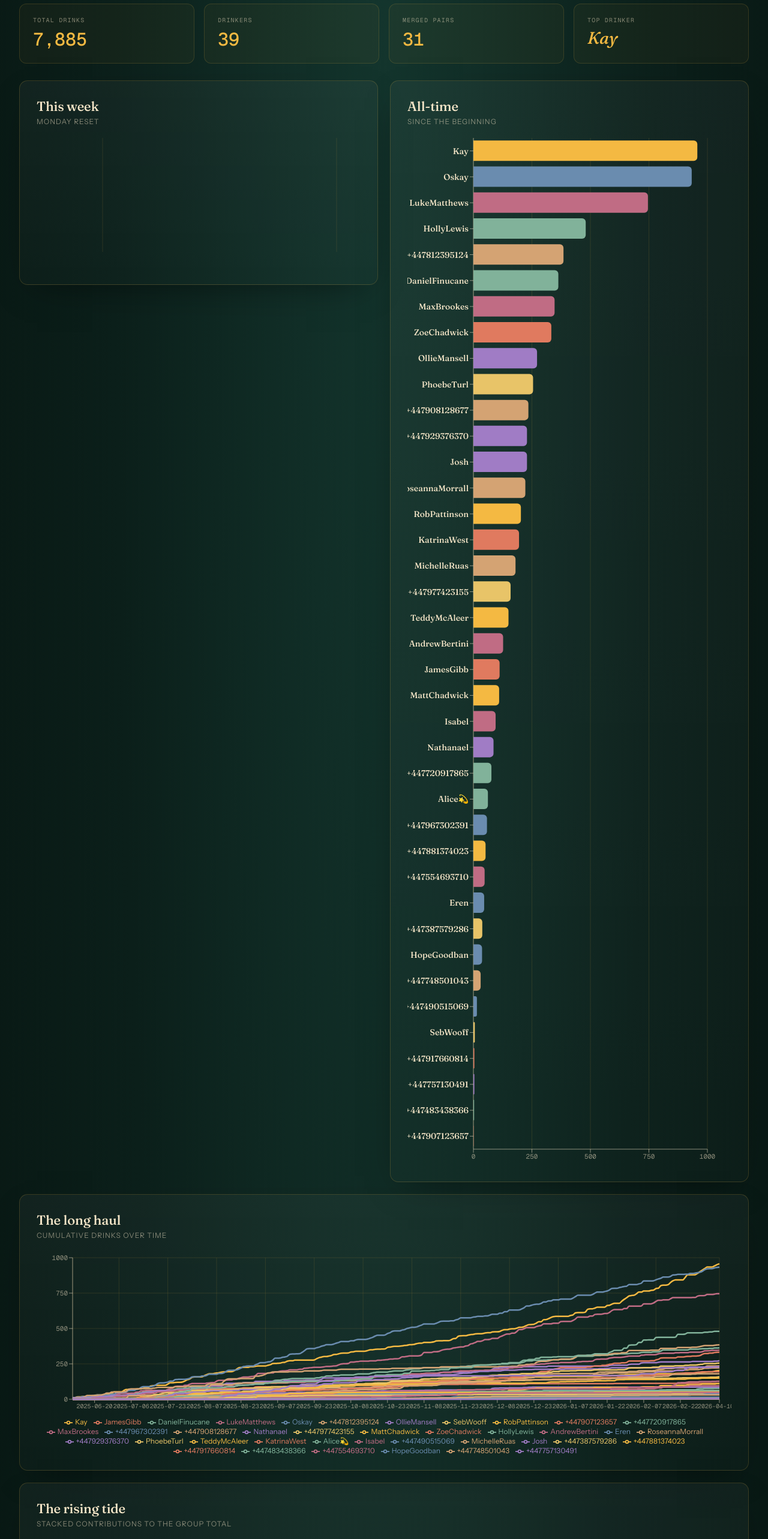
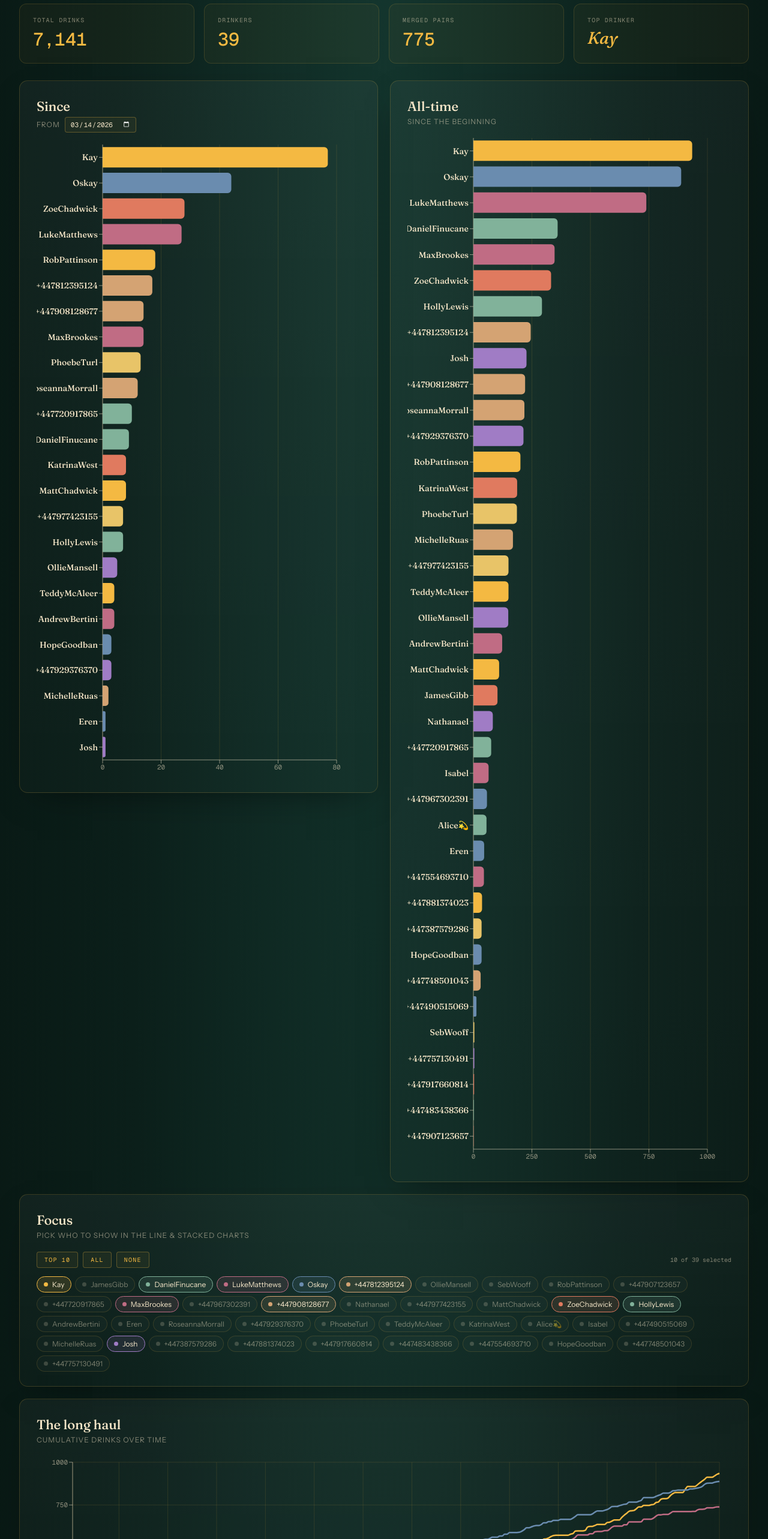
Before and after one commit to ElectrcPanoptic/road-to-10000-beers, a React (Vite) app: page / in a window 1280 px wide. Shown: the part 234-2800 px from the top of the page at 60% size. Built offline with nearby package versions, Linux system fonts and the light colour scheme.

Commit message:
Update App.jsx

```diff
--- a/src/App.jsx
+++ b/src/App.jsx
@@ -184,49 +184,25 @@ function extractMessageValue(body, { includePhotos = true } = {}) {
    ========================================================================== */
 
 /* ----------------------------------------------------------------------------
-   Checkpoint-anchored deduplication.
-
-   Each posted number is the group's running drink counter — authoritative.
-   Walk events in chronological order; the LAST legitimate numeric message
-   (ignoring typos that jump wildly up) tells us the true drink count at
-   that point in time. Any raw row count > (last_number + rows_since) means
-   some rows are duplicates (photo + number pairs for the same drink).
-
-   We remove the excess by preferentially dropping the photo half of
-   same-author-same-minute photo→number adjacent pairs, working backwards
-   from the most recent (closest to the anchor, most reliable signal). This
-   matches the reporting pattern Luke described: someone posts a photo,
-   then types the new counter value as a follow-up message for the same
-   drink.
-
-   If the toggle is off, every row is kept as a distinct drink.
+   Aggressive same-time deduplication.
+
+   Common posting pattern in this group: someone posts a photo, then in the
+   next minute types the new counter value as a follow-up message for the
+   SAME drink. Treat those two rows as one drink. If the toggle is off,
+   every row is kept as a distinct drink.
+
+   Rules:
+     · Both rows are from the same author.
+     · They're adjacent in time order (nobody else posted between them).
+     · Their timestamps are within DEDUPE_WINDOW_MS of each other.
+     · One is a media row and the other is a numeric row (either order).
+
+   Heads up: because your chat's running counter increments once per row
+   (including double-posts), the dedup'd total will be LOWER than the
+   counter's current value. That's the honest count of distinct drinks.
    --------------------------------------------------------------------------- */
 
-// Max plausible jump between two consecutive numeric checkpoints. Anything
-// larger is treated as a typo. In a group of ~33 people, even the most
-// prolific day is well under 1000 drinks.
-const MAX_CHECKPOINT_JUMP = 1000;
-
-function findLastCheckpoint(typed) {
-  let lastNum = null;
-  let lastRow = -1;
-  for (let i = 0; i < typed.length; i++) {
-    const e = typed[i];
-    if (e.number == null) continue;
-    if (lastNum == null) {
-      // First checkpoint: accept if the number doesn't wildly exceed the
-      // number of rows seen so far
-      if (e.number <= i + 1 + MAX_CHECKPOINT_JUMP) {
-        lastNum = e.number;
-        lastRow = i;
-      }
-    } else if (e.number > lastNum && e.number < lastNum + MAX_CHECKPOINT_JUMP) {
-      lastNum = e.number;
-      lastRow = i;
-    }
-  }
-  return lastNum == null ? null : { row: lastRow, number: lastNum };
-}
+const DEDUPE_WINDOW_MS = 2 * 60 * 1000;
 
 function buildDrinkEvents(messages, opts = {}) {
   const { mergePairs = true, includePhotos = true } = opts;
@@ -243,40 +219,19 @@ function buildDrinkEvents(messages, opts = {}) {
     return typed.map((t) => ({ ...t, count: 1 }));
   }
 
-  const checkpoint = findLastCheckpoint(typed);
-  if (!checkpoint) {
-    return typed.map((t) => ({ ...t, count: 1 }));
-  }
-
-  // Implied true total at the end of the chat:
-  //   checkpoint number + rows posted after the checkpoint
-  const impliedTotal = checkpoint.number + (typed.length - checkpoint.row - 1);
-  const excess = typed.length - impliedTotal;
-  if (excess <= 0) {
-    return typed.map((t) => ({ ...t, count: 1 }));
-  }
-
-  // Collect all same-author same-minute photo→number adjacent pairs.
-  // These are the candidates for removal (drop the photo half).
-  const pairs = [];
+  const toRemove = new Set();
   for (let i = 0; i < typed.length - 1; i++) {
+    if (toRemove.has(i) || toRemove.has(i + 1)) continue;
     const a = typed[i];
     const b = typed[i + 1];
-    if (
-      a.kind === "media" &&
-      b.kind === "number" &&
-      a.author === b.author &&
-      a.date.getTime() === b.date.getTime()
-    ) {
-      pairs.push(i); // the photo row index
-    }
-  }
-
-  // Remove `excess` rows, preferring the most recent pairs (nearer to the
-  // anchor → higher confidence they represent the pattern we've verified).
-  const toRemove = new Set();
-  for (let k = pairs.length - 1; k >= 0 && toRemove.size < excess; k--) {
-    toRemove.add(pairs[k]);
+    if (b.date - a.date > DEDUPE_WINDOW_MS) continue;
+    if (a.author !== b.author) continue;
+    const oneOfEach =
+      (a.kind === "media" && b.kind === "number") ||
+      (a.kind === "number" && b.kind === "media");
+    if (oneOfEach) {
+      toRemove.add(i + 1); // drop the later row, keep the earlier timestamp
+    }
   }
 
   const events = [];
@@ -613,7 +568,11 @@ function Leaderboard({ data, title, subtitle, people }) {
   );
 }
 
-function CumulativeChart({ rows, people }) {
+function CumulativeChart({ rows, people, selectedPeople }) {
+  // If selectedPeople is a Set, show only those; otherwise show all
+  const visible = selectedPeople
+    ? people.filter((p) => selectedPeople.has(p))
+    : people;
   return (
     <Panel title="The long haul" subtitle="Cumulative drinks over time">
       <ResponsiveContainer width="100%" height={340}>
@@ -635,7 +594,7 @@ function CumulativeChart({ rows, people }) {
             labelStyle={{ color: "#f5e6c8" }}
           />
           <Legend wrapperStyle={{ fontFamily: "'Instrument Sans', sans-serif", fontSize: 12 }} />
-          {people.map((p) => (
+          {visible.map((p) => (
             <Line
               key={p}
               type="monotone"
@@ -644,6 +603,7 @@ function CumulativeChart({ rows, people }) {
               strokeWidth={2.5}
               dot={false}
               activeDot={{ r: 5 }}
+              isAnimationActive={false}
             />
           ))}
         </LineChart>
@@ -772,13 +732,17 @@ function SeasonalitySparkline({ seasonal }) {
   );
 }
 
-function StackedCumulativeChart({ rows, people }) {
+function StackedCumulativeChart({ rows, people, selectedPeople }) {
+  const visible = selectedPeople
+    ? people.filter((p) => selectedPeople.has(p))
+    : people;
   return (
     <Panel title="The rising tide" subtitle="Stacked contributions to the group total">
       <ResponsiveContainer width="100%" height={340}>
         <AreaChart data={rows} margin={{ top: 10, right: 20, left: 0, bottom: 0 }}>
           <defs>
-            {people.map((p, i) => {
+            {visible.map((p) => {
+              const i = people.indexOf(p);
               const c = colourFor(p, people);
               return (
                 <linearGradient key={p} id={`stack-grad-${i}`} x1="0" y1="0" x2="0" y2="1">
@@ -807,7 +771,9 @@ function StackedCumulativeChart({ rows, people }) {
             itemSorter={(item) => -item.value}
           />
           <Legend wrapperStyle={{ fontFamily: "'Instrument Sans', sans-serif", fontSize: 12 }} />
-          {people.map((p, i) => (
+          {visible.map((p) => {
+            const i = people.indexOf(p);
+            return (
               <Area
                 key={p}
                 type="monotone"
@@ -818,10 +784,95 @@ function StackedCumulativeChart({ rows, people }) {
                 fill={`url(#stack-grad-${i})`}
                 isAnimationActive={false}
               />
-          ))}
+            );
+          })}
         </AreaChart>
       </ResponsiveContainer>
     </Panel>
+  );
+}
+
+function PersonSelector({ people, selected, onToggle, onAll, onNone, onReset }) {
+  return (
+    <Panel title="Focus" subtitle="Pick who to show in the line & stacked charts">
+      <div style={{ display: "flex", gap: 8, marginBottom: 14, flexWrap: "wrap" }}>
+        <QuickButton onClick={onReset}>top 10</QuickButton>
+        <QuickButton onClick={onAll}>all</QuickButton>
+        <QuickButton onClick={onNone}>none</QuickButton>
+        <div
+          style={{
+            fontFamily: "'Geist Mono', monospace",
+            fontSize: 10,
+            color: "rgba(245,230,200,0.5)",
+            alignSelf: "center",
+            marginLeft: "auto",
+          }}
+        >
+          {selected.size} of {people.length} selected
+        </div>
+      </div>
+      <div style={{ display: "flex", flexWrap: "wrap", gap: 6 }}>
+        {people.map((p) => {
+          const isOn = selected.has(p);
+          const colour = colourFor(p, people);
+          return (
+            <button
+              key={p}
+              onClick={() => onToggle(p)}
+              style={{
+                fontFamily: "'Instrument Sans', sans-serif",
+                fontSize: 12,
+                padding: "5px 11px",
+                border: `1px solid ${isOn ? colour : "rgba(244,185,66,0.15)"}`,
+                borderRadius: 999,
+                background: isOn
+                  ? `${colour}22`
+                  : "rgba(255,255,255,0.02)",
+                color: isOn ? "#f5e6c8" : "rgba(245,230,200,0.45)",
+                cursor: "pointer",
+                transition: "all 0.15s",
+                display: "inline-flex",
+                alignItems: "center",
+                gap: 7,
+              }}
+            >
+              <span
+                style={{
+                  display: "inline-block",
+                  width: 7,
+                  height: 7,
+                  borderRadius: "50%",
+                  background: isOn ? colour : "rgba(245,230,200,0.2)",
+                }}
+              />
+              {p}
+            </button>
+          );
+        })}
+      </div>
+    </Panel>
+  );
+}
+
+function QuickButton({ children, onClick }) {
+  return (
+    <button
+      onClick={onClick}
+      style={{
+        fontFamily: "'Geist Mono', monospace",
+        fontSize: 10,
+        textTransform: "uppercase",
+        letterSpacing: "0.12em",
+        padding: "6px 12px",
+        border: "1px solid rgba(244,185,66,0.3)",
+        borderRadius: 4,
+        background: "rgba(244,185,66,0.05)",
+        color: "#f4b942",
+        cursor: "pointer",
+      }}
+    >
+      {children}
+    </button>
   );
 }
 
@@ -1097,10 +1148,20 @@ function Heatmap({ grid, color, name, total }) {
 }
 
 function HeatmapGrid({ events, people }) {
+  // Compute each person's grid and total once, then sort by total descending
+  // so the heaviest drinkers appear first in the small-multiples layout.
+  const entries = people
+    .map((p) => {
+      const grid = personHeatmap(events, p);
+      const total = grid.flat().reduce((s, v) => s + v, 0);
+      return { name: p, grid, total };
+    })
+    .sort((a, b) => b.total - a.total);
+
   return (
     <Panel
       title="Rhythms of the week"
-      subtitle="Per-person · day × 3-hour block"
+      subtitle="Per-person · day × 3-hour block · ordered by total"
     >
       <div
         style={{
@@ -1109,19 +1170,15 @@ function HeatmapGrid({ events, people }) {
           gap: 14,
         }}
       >
-        {people.map((p) => {
-          const grid = personHeatmap(events, p);
-          const total = grid.flat().reduce((s, v) => s + v, 0);
-          return (
+        {entries.map(({ name, grid, total }) => (
           <Heatmap
-              key={p}
+            key={name}
             grid={grid}
-              color={colourFor(p, people)}
-              name={p}
+            color={colourFor(name, people)}
+            name={name}
             total={total}
           />
-          );
-        })}
+        ))}
       </div>
     </Panel>
   );
@@ -1244,6 +1301,15 @@ export default function BeerTracker() {
   const [fileName, setFileName] = useState("sample data");
   const [lastUpdated, setLastUpdated] = useState(null);
   const [mergePairs, setMergePairs] = useState(true);
+  // Date-range leaderboard: default to 30 days ago. User can change via date input.
+  const [sinceDate, setSinceDate] = useState(() => {
+    const d = new Date();
+    d.setDate(d.getDate() - 30);
+    return d.toISOString().slice(0, 10);
+  });
+  // Which people are visible in the line / stacked-area charts.
+  // null = default (top 10 by all-time); any Set = explicit user choice.
+  const [visibleOverride, setVisibleOverride] = useState(null);
 
   // On mount, try to fetch a bundled chat.txt from the site root. This is
   // how the hosted version works: you commit the WhatsApp export to
@@ -1285,7 +1351,14 @@ export default function BeerTracker() {
   const mergedPairCount = rawEventCount - events.length;
   const people = useMemo(() => [...new Set(events.map((e) => e.author))], [events]);
   const allTime = useMemo(() => totalsByPerson(events), [events]);
-  const weekly = useMemo(() => thisWeekTotals(events), [events]);
+  const sinceTotals = useMemo(() => {
+    // Parse YYYY-MM-DD as LOCAL midnight (not UTC) to avoid timezone surprises
+    // where a drink posted at 11pm Jan 31 locally ends up on Feb 1 in UTC.
+    const [y, m, d] = sinceDate.split("-").map(Number);
+    if (!y || !m || !d) return [];
+    const cutoff = new Date(y, m - 1, d);
+    return totalsByPerson(events.filter((e) => e.date >= cutoff));
+  }, [events, sinceDate]);
   const cumul = useMemo(() => cumulativeSeries(events), [events]);
   const dow = useMemo(() => dayOfWeekTotals(events), [events]);
   const hod = useMemo(() => hourOfDayTotals(events), [events]);
@@ -1295,6 +1368,30 @@ export default function BeerTracker() {
     () => forecastWithSeasonality(dailyTotals, GROUP_TARGET),
     [dailyTotals]
   );
+
+  // Default visible set = top 10 by all-time. If user has made an explicit
+  // selection via the Focus panel, that overrides the default.
+  const defaultVisible = useMemo(
+    () => new Set(allTime.slice(0, 10).map((p) => p.name)),
+    [allTime]
+  );
+  const visiblePeople = visibleOverride ?? defaultVisible;
+
+  const toggleVisible = useCallback(
+    (name) => {
+      setVisibleOverride((prev) => {
+        const base = prev ?? new Set(allTime.slice(0, 10).map((p) => p.name));
+        const next = new Set(base);
+        if (next.has(name)) next.delete(name);
+        else next.add(name);
+        return next;
+      });
+    },
+    [allTime]
+  );
+  const setVisibleAll = useCallback(() => setVisibleOverride(new Set(people)), [people]);
+  const setVisibleNone = useCallback(() => setVisibleOverride(new Set()), []);
+  const resetVisible = useCallback(() => setVisibleOverride(null), []);
 
   const onFile = useCallback((e) => {
     const file = e.target.files?.[0];
@@ -1430,16 +1527,59 @@ export default function BeerTracker() {
         {/* ---- Grid of charts ---- */}
         <div style={{ display: "grid", gridTemplateColumns: "repeat(12, 1fr)", gap: 20 }}>
           <div style={{ gridColumn: "span 6", minWidth: 0 }}>
-            <Leaderboard data={weekly} title="This week" subtitle="Monday reset" people={people} />
+            <Leaderboard
+              data={sinceTotals}
+              title="Since"
+              subtitle={
+                <span style={{ display: "inline-flex", alignItems: "center", gap: 8 }}>
+                  from{" "}
+                  <input
+                    type="date"
+                    value={sinceDate}
+                    onChange={(e) => setSinceDate(e.target.value)}
+                    style={{
+                      background: "rgba(244,185,66,0.05)",
+                      border: "1px solid rgba(244,185,66,0.3)",
+                      borderRadius: 4,
+                      padding: "4px 8px",
+                      color: "#f5e6c8",
+                      fontFamily: "'Geist Mono', monospace",
+                      fontSize: 11,
+                      cursor: "pointer",
+                      colorScheme: "dark",
+                    }}
+                  />
+                </span>
+              }
+              people={people}
+            />
           </div>
           <div style={{ gridColumn: "span 6", minWidth: 0 }}>
             <Leaderboard data={allTime} title="All-time" subtitle="Since the beginning" people={people} />
           </div>
           <div style={{ gridColumn: "span 12", minWidth: 0 }}>
-            <CumulativeChart rows={cumul.rows} people={cumul.people} />
+            <PersonSelector
+              people={people}
+              selected={visiblePeople}
+              onToggle={toggleVisible}
+              onAll={setVisibleAll}
+              onNone={setVisibleNone}
+              onReset={resetVisible}
+            />
           </div>
           <div style={{ gridColumn: "span 12", minWidth: 0 }}>
-            <StackedCumulativeChart rows={cumul.rows} people={cumul.people} />
+            <CumulativeChart
+              rows={cumul.rows}
+              people={cumul.people}
+              selectedPeople={visiblePeople}
+            />
+          </div>
+          <div style={{ gridColumn: "span 12", minWidth: 0 }}>
+            <StackedCumulativeChart
+              rows={cumul.rows}
+              people={cumul.people}
+              selectedPeople={visiblePeople}
+            />
           </div>
           <div style={{ gridColumn: "span 12", minWidth: 0 }}>
             <ForecastChart forecast={forecast} />
@@ -1472,7 +1612,7 @@ export default function BeerTracker() {
         >
           How to export: in WhatsApp, open the group → group name → <em>Export chat</em> → <em>Without media</em> → save the .txt and drop it above.
           <br />
-          Parser rules: each row in the export represents one drink — a photo <em>(&lt;Media omitted&gt;)</em> or a running-total number. Deleted messages are skipped. Dedup anchors on the latest posted number: the true total is <em>(last number + rows since)</em>, and excess rows are removed from same-author same-minute photo→number adjacent pairs working backwards from the anchor. Flip the toggle above to see the raw (undeduped) count.
+          Parser rules: each row in the export represents one drink — a photo <em>(&lt;Media omitted&gt;)</em> or a numeric counter update. Deleted messages are skipped. When the same person posts a photo and a number within 2 minutes of each other, they're treated as one drink and the later row is dropped. This makes the total lower than the chat's running counter, which has been ticking up once per row including double-posts. Flip the toggle above to see the raw (undeduped) count.
         </footer>
       </div>
     </div>
```
Lines whose indentation alone changed are shown as unchanged.
